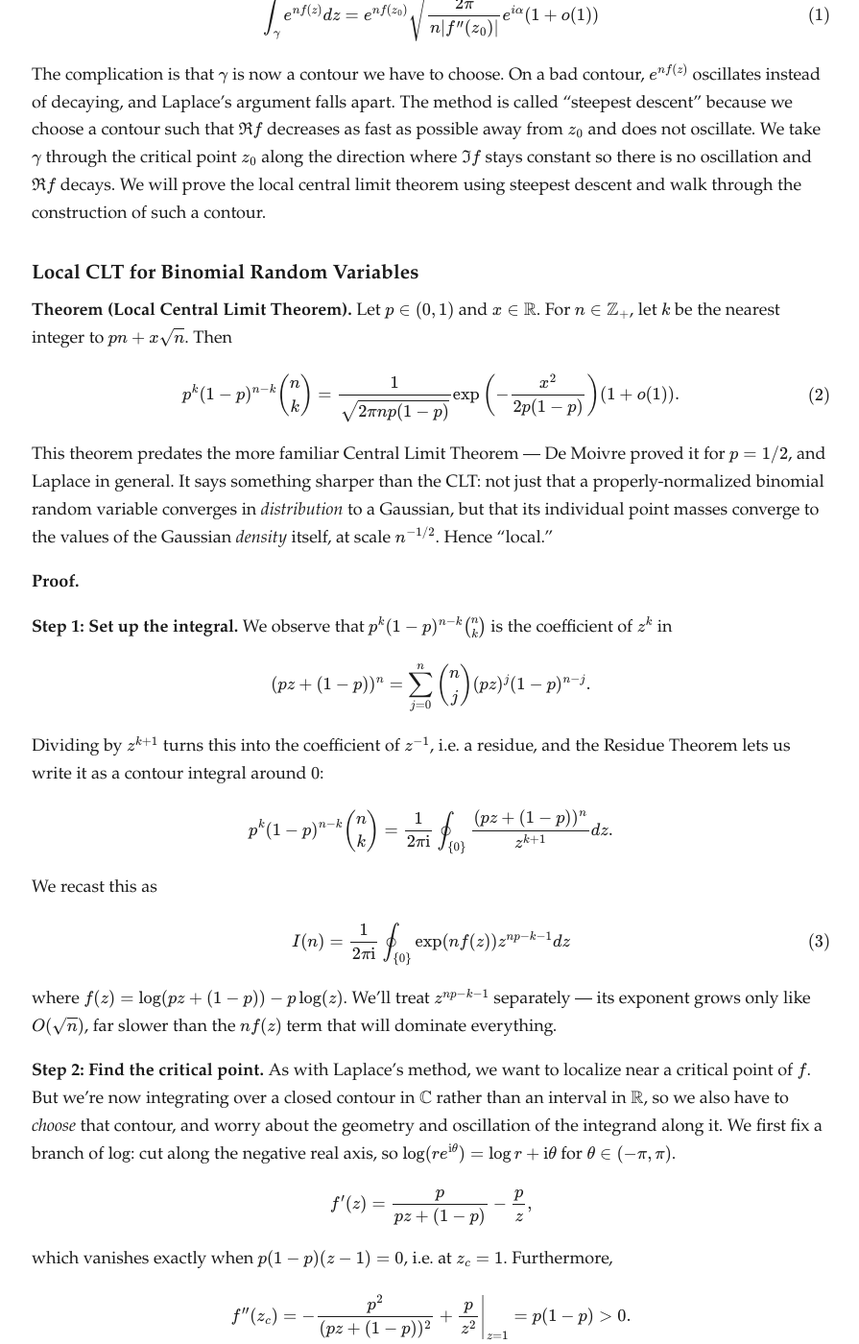
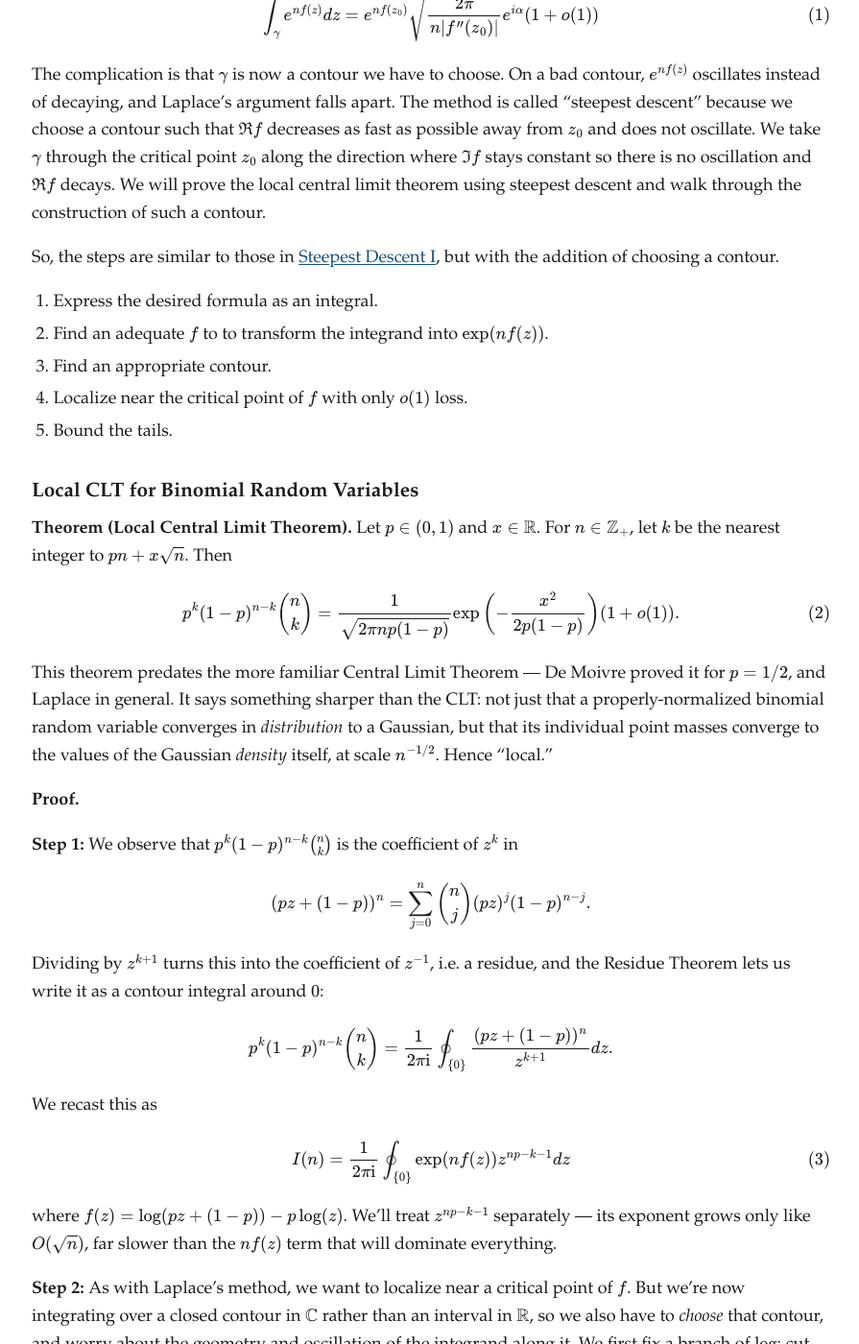
Before and after one commit to oakleafwarrior/oakleafwarrior.github.io, a Jekyll site: the page built from _posts/2026-08-06-steepest-descent-ii-local-clt.md, in a window 1280 px wide and 1400 px high, scrolled down 525 px. Shown: the whole window at 96% size, without its empty margins (191-1086 px from the left). Built offline with Jekyll 4.4.1, drawn with Linux system fonts in a browser that asks for light colours; some of the changed text lies outside the part shown.

Commit message:
editing steepest descent II

```diff
--- a/_posts/2026-08-06-steepest-descent-ii-local-clt.md
+++ b/_posts/2026-08-06-steepest-descent-ii-local-clt.md
@@ -21,6 +21,15 @@ $$
 
 The complication is that $\gamma$ is now a contour we have to choose. On a bad contour, $e^{nf(z)}$ oscillates instead of decaying, and Laplace's argument falls apart. The method is called "steepest descent" because we choose a contour such that $\Re f$ decreases as fast as possible away from $z_0$ and does not oscillate. We take $\gamma$ through the critical point $z_0$ along the direction where $\Im f$ stays constant so there is no oscillation and $\Re f$ decays. We will prove the local central limit theorem using steepest descent and walk through the construction of such a contour.
 
+So, the steps are similar to those in [Steepest Descent I]({% post_url 2026-08-04-steepest-descent-i-laplace-stirling %}), but with the addition of choosing a contour.
+
+1. Express the desired formula as an integral.
+2. Find an adequate $f$ to to transform the integrand into $\exp(nf(z))$.
+3. Find an appropriate contour.
+4. Localize near the critical point of $f$ with only $o(1)$ loss.
+5. Bound the tails.
+
+
 ## Local CLT for Binomial Random Variables
 
 **Theorem (Local Central Limit Theorem).** Let $p \in (0,1)$ and $x \in \RR$. For $n \in \ZZ_+$, let $k$ be the nearest integer to $pn + x\sqrt{n}$. Then
@@ -36,7 +45,7 @@ This theorem predates the more familiar Central Limit Theorem — De Moivre prov
 
 **Proof.**
 
-**Step 1: Set up the integral.**
+**Step 1:**
 We observe that $p^k(1-p)^{n-k}{n \choose k}$ is the coefficient of $z^k$ in
 
 $$
```
Also changed, not shown: other parts of _posts/2026-08-06-steepest-descent-ii-local-clt.md (+4 -4 lines).
